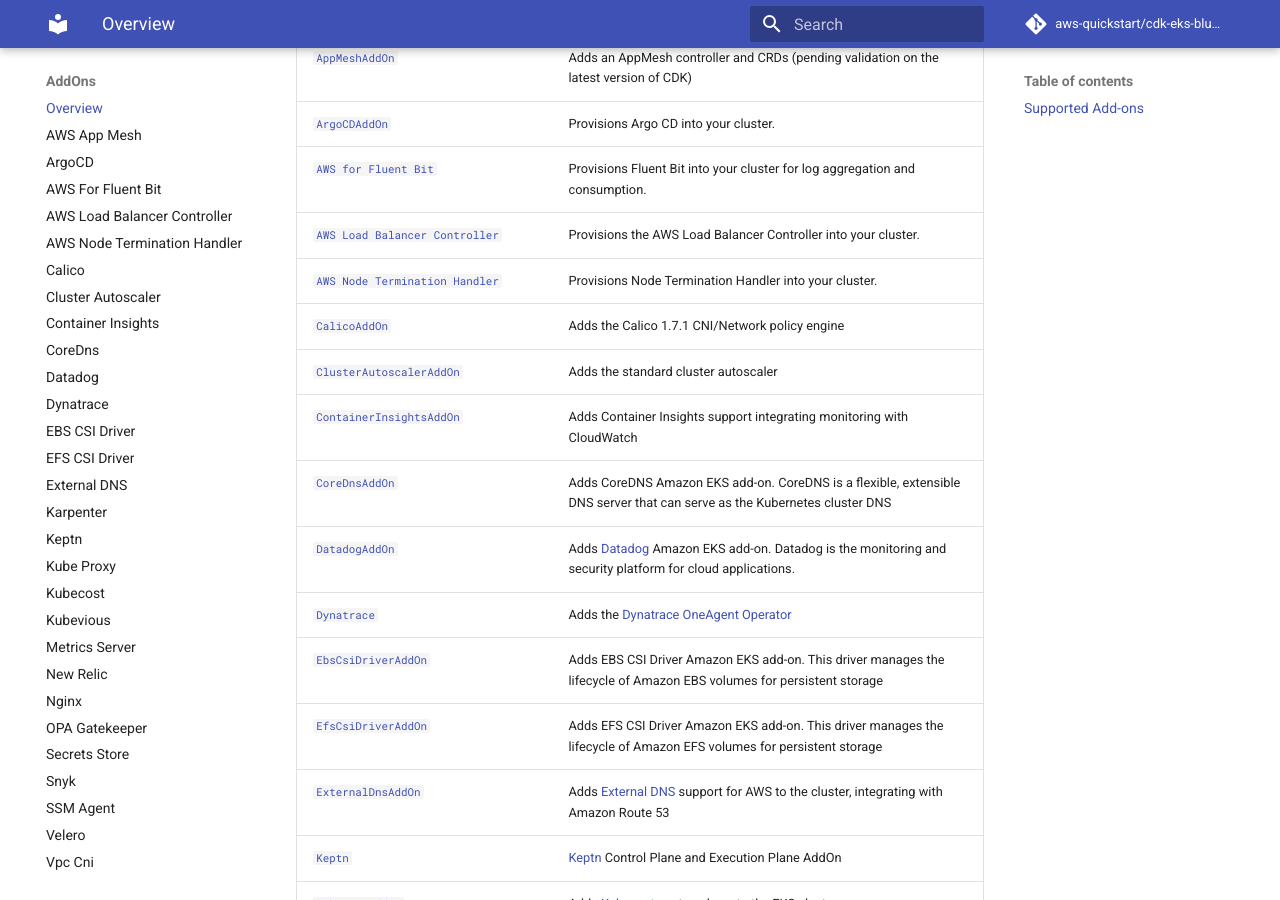
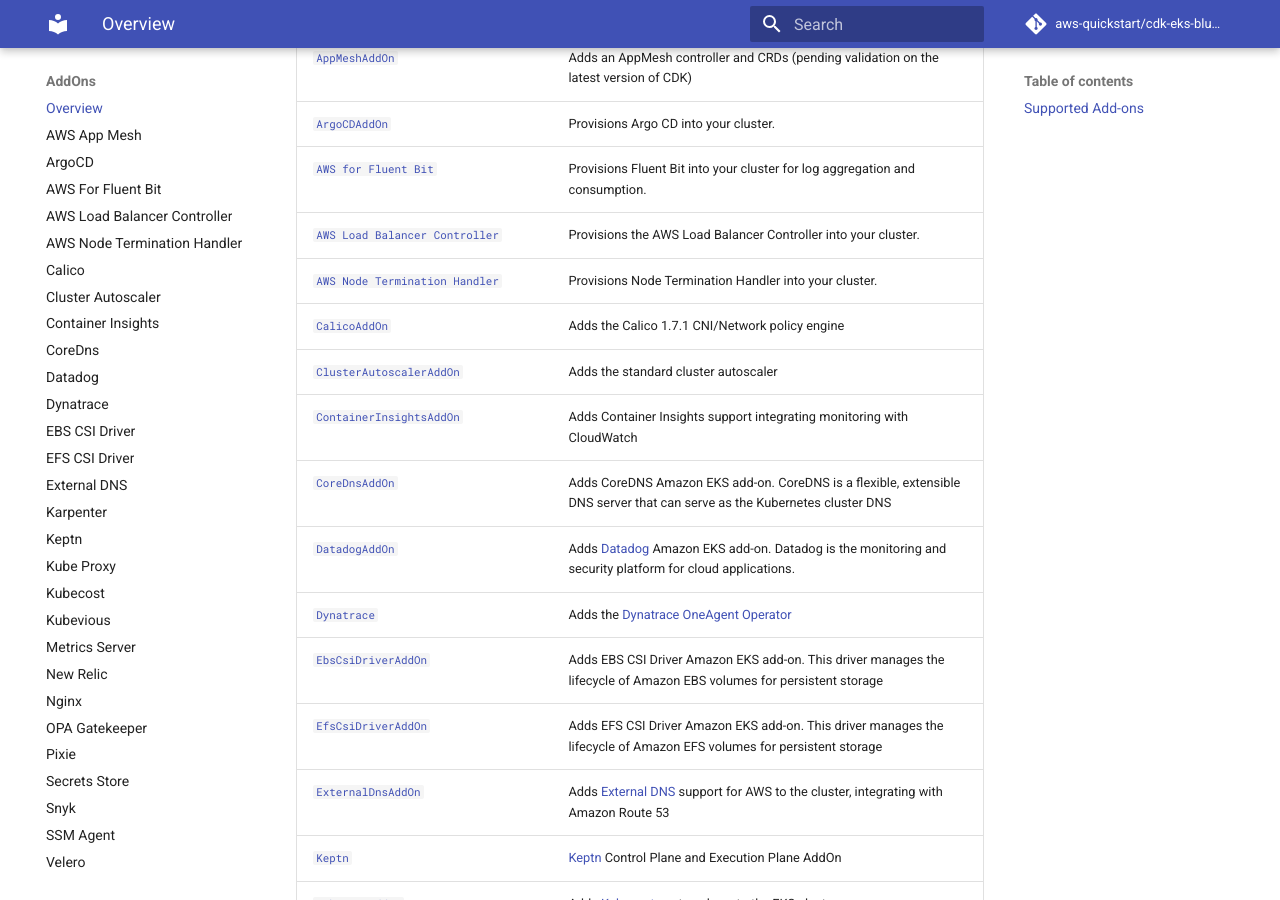
Before and after one commit to aws-quickstart/cdk-eks-blueprints, an MkDocs documentation site: the page built from docs/addons/index.md, in a window 1280 px wide and 900 px high, scrolled down 566 px. Built offline with MkDocs 1.6.1 and Material for MkDocs 9.7.7, drawn with Linux system fonts in a browser that asks for light colours; comment, search, counter and statistics services are not loaded.

Commit message:
Add Pixie to Docs navigation
Signed-off-by: Hannah Troisi <htroisi@pixielabs.ai>

```diff
--- a/mkdocs.yml
+++ b/mkdocs.yml
@@ -37,6 +37,7 @@
     - New Relic: 'addons/newrelic.md'
     - Nginx: 'addons/nginx.md'
     - OPA Gatekeeper: 'addons/opa-gatekeeper.md'
+    - Pixie: 'addons/pixie.md'
     - Secrets Store: 'addons/secrets-store.md'
     - Snyk: 'https://github.com/snyk-partners/snyk-monitor-eks-blueprints-addon'
     - SSM Agent: 'addons/ssm-agent.md'
```
